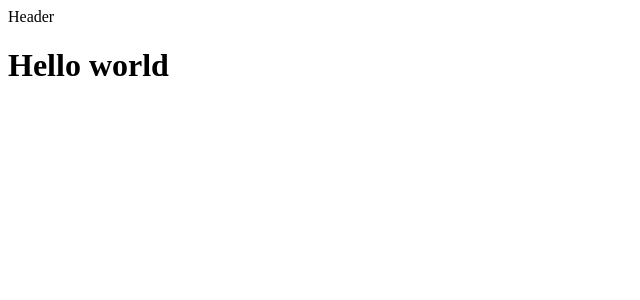
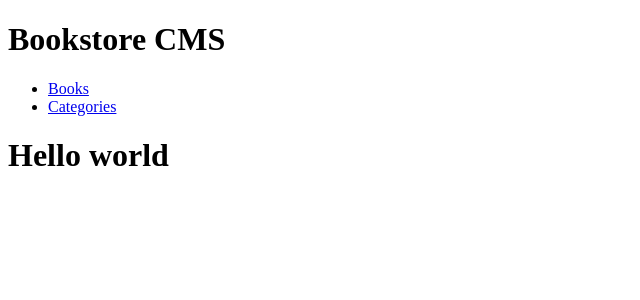
Before and after one commit to ikennarichard/Bookstore, a React (Create React App) app: page / in a window 1280 px wide. Shown: the top 300 px of the page, without its empty margins (0-640 px from the left). Built offline with nearby package versions, Linux system fonts and the light colour scheme.

Commit message:
Setup nav links for the page

```diff
--- a/src/components/Header.js
+++ b/src/components/Header.js
@@ -1,5 +1,15 @@
+import { Link } from 'react-router-dom';
+
 export default function Header() {
   return (
-    <div>Header</div>
-  )
+    <header>
+      <h1>Bookstore CMS</h1>
+      <nav>
+        <ul>
+          <li><Link to="/">Books</Link></li>
+          <li><Link to="/categories">Categories</Link></li>
+        </ul>
+      </nav>
+    </header>
+  );
 }
```
